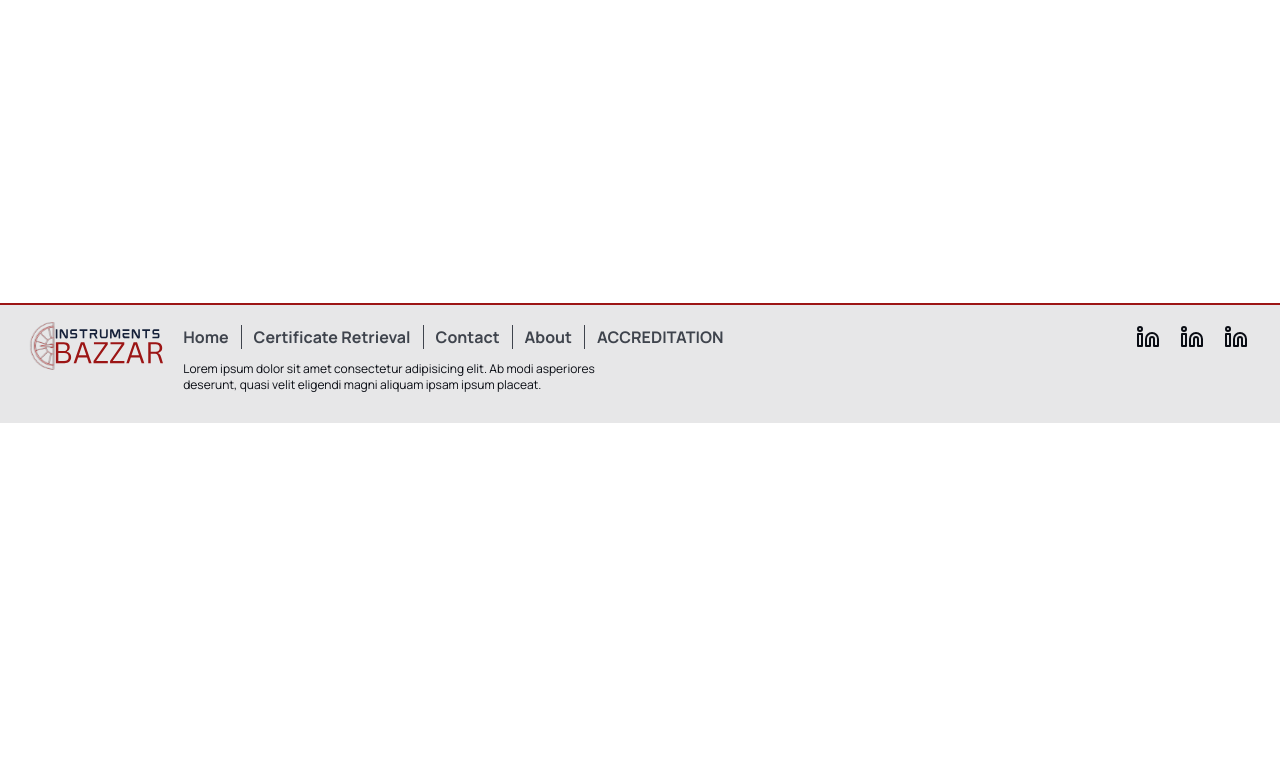
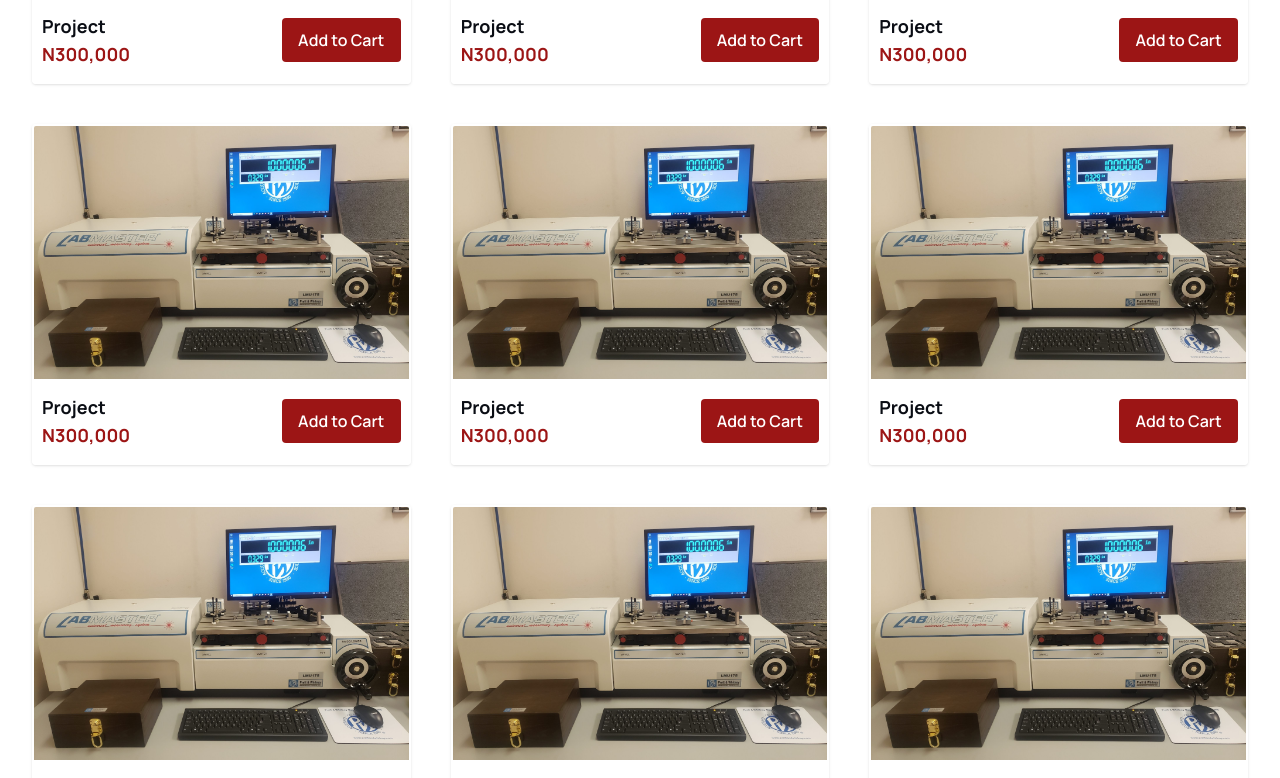
Before and after one commit to T-laye/bazzar, a Next.js app: page /products in a window 1280 px wide. Shown: the part 625-1403 px from the top of the page. Before the commit the page ends 1048 px from the top, so only its background shows below. Built offline with nearby package versions, Linux system fonts and the light colour scheme.

Commit message:
Replace PageLoading with ProductCard components in products page layout

```diff
--- a/src/app/(menu)/products/page.tsx
+++ b/src/app/(menu)/products/page.tsx
@@ -1,11 +1,21 @@
 import ProductsLayout from "@/components/layouts/ProductsLayout";
-import PageLoading from "@/components/ui/PageLoading";
+import ProductCard from "@/components/ui/ProductCard";
 import React from "react";
 
 export default function Page() {
   return (
     <ProductsLayout>
-      <PageLoading />
+      <div className="grid min-[700px]:grid-cols-2 min-[1000px]:grid-cols-3 min-[1300px]:grid-cols-4  xl:gridcols-4 gap-10 mt-10 ">
+        <ProductCard />
+        <ProductCard />
+        <ProductCard />
+        <ProductCard />
+        <ProductCard />
+        <ProductCard />
+        <ProductCard />
+        <ProductCard />
+        <ProductCard />
+      </div>
     </ProductsLayout>
   );
 }
```
